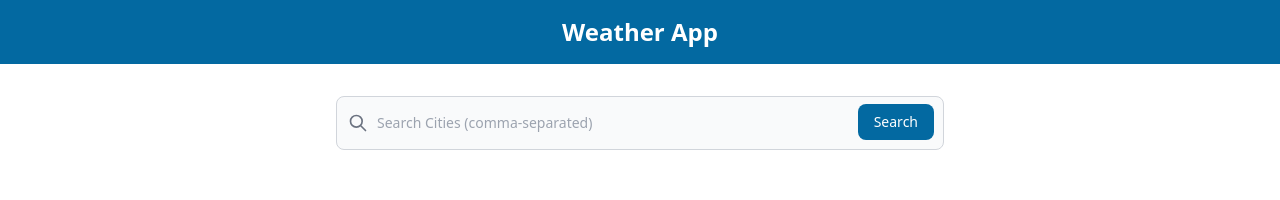
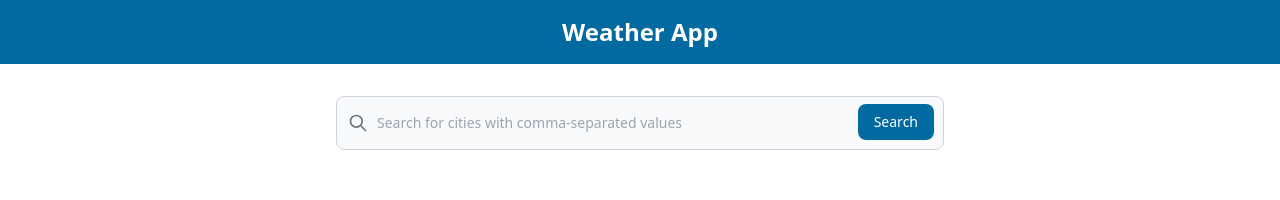
Before and after one commit to gaylem/weather-app, a React app: page / in a window 1280 px wide. Shown: the top 200 px of the page. Built offline with nearby package versions, Linux system fonts and the light colour scheme.

Commit message:
Add JsonBtn and ExcelBtn components

```diff
--- a/src/Components/SearchBar.jsx
+++ b/src/Components/SearchBar.jsx
@@ -1,5 +1,7 @@
 import React, { useState } from 'react';
 import CurrWeather from './CurrWeather.jsx';
+import JsonBtn from './JsonBtn.jsx';
+import ExcelBtn from './ExcelBtn.jsx';
 
 const SearchBar = () => {
   const [city, setCity] = useState('');
@@ -44,12 +46,16 @@
               <path strokeLinecap='round' strokeLinejoin='round' strokeWidth='2' d='M21 21l-6-6m2-5a7 7 0 11-14 0 7 7 0 0114 0z'></path>
             </svg>
           </div>
-          <input type='search' id='default-search' className='block p-4 pl-10 w-full text-sm text-gray-900 bg-gray-50 rounded-lg border border-gray-300 focus:ring-sky-500 focus:border-sky-500 dark:bg-gray-700 dark:border-gray-600 dark:placeholder-gray-400 dark:text-white dark:focus:ring-sky-500 dark:focus:border-sky-500' placeholder='Search Cities (comma-separated)' required value={city} onChange={e => setCity(e.target.value)} />
+          <input type='search' id='default-search' className='block p-4 pl-10 w-full text-sm text-gray-900 bg-gray-50 rounded-lg border border-gray-300 focus:ring-sky-500 focus:border-sky-500 dark:bg-gray-700 dark:border-gray-600 dark:placeholder-gray-400 dark:text-white dark:focus:ring-sky-500 dark:focus:border-sky-500' placeholder='Search for cities with comma-separated values' required value={city} onChange={e => setCity(e.target.value)} />
           <button type='submit' className='text-white absolute right-2.5 bottom-2.5 bg-sky-700 hover:bg-sky-800 focus:ring-4 focus:outline-none focus:ring-sky-300 font-medium rounded-lg text-sm px-4 py-2 dark:bg-sky-600 dark:hover:bg-sky-700 dark:focus:ring-sky-800'>
             Search
           </button>
         </div>
       </form>
+      <div className='flex space-x-4'>
+        {weatherData && <JsonBtn weatherData={weatherData} />}
+        {weatherData && <ExcelBtn weatherData={weatherData} />}
+      </div>
       {weatherData && weatherData.map((data, index) => <CurrWeather key={index} cityName={cities[index]} weatherData={data} />)}
     </div>
   );
```
